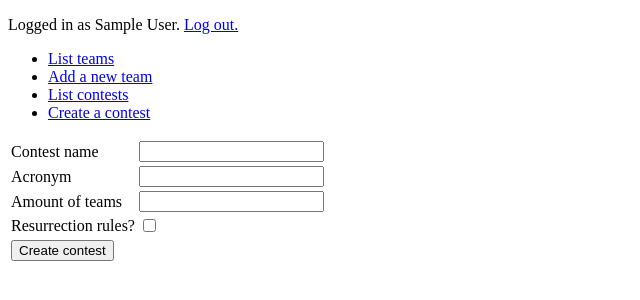
After one commit to Granigan/BBMRS, a Flask app: page /contests/new/ in a window 1280 px wide. The commit adds this page. Shown: the top 300 px of the page, without its empty margins (0-640 px from the left). Run offline with Flask 2, Linux system fonts and the light colour scheme; a user stored in the database is signed in; tables that the repository leaves empty hold one stand-in row (values such as "Sample post").

Commit message:
adds contest listing and creation pages

```diff
--- a/application/__init__.py
+++ b/application/__init__.py
@@ -24,6 +24,8 @@ from application.auth import models
 from application.auth import views
 
 from application.contests import models
+from application.contests import views
+
 from application.matches import models
 
 # login
--- /dev/null
+++ b/application/contests/forms.py
@@ -0,0 +1,11 @@
+from flask_wtf import FlaskForm
+from wtforms import StringField, IntegerField, BooleanField, validators
+
+class ContestForm(FlaskForm):
+    name = StringField("Contest name", [validators.Length(min=5)])
+    acronym = StringField("Acronym", [validators.Length(min=2)])
+    maximum_slots = IntegerField("Amount of teams", [validators.NumberRange(min=2)])
+    resurrect = BooleanField("Resurrection rules?")
+
+    class Meta:
+        csrf = False
--- /dev/null
+++ b/application/contests/views.py
@@ -0,0 +1,43 @@
+from flask import redirect, render_template, request, url_for
+from flask_login import login_required, current_user
+
+from application import app, db
+from application.contests.models import Contest
+from application.contests.forms import ContestForm
+
+@app.route("/contests", methods=["GET"])
+def contests_index():
+    return render_template("contests/list.html", contests = Contest.query.all())
+
+@app.route("/contests/new/")
+@login_required
+def contest_form():
+    return render_template("contests/new.html", form=ContestForm())
+
+@app.route("/contests", methods=["POST"])
+@login_required
+def contest_create():
+    form = ContestForm(request.form)
+
+    if not form.validate():
+        return render_template("contests/new.html", form=form)
+
+# tää ei kait futaa näin syystä mistä lie - pitää määritellä muut tiedot erikseen
+    c = Contest(name=form.name.data, acronym=form.acronym.data,
+        maximum_slots=form.maximum_slots.data, resurrect=form.resurrect.data)
+    c.account_id = current_user.id
+
+    db.session().add(c)
+    db.session().commit()
+
+    return redirect(url_for("contests_index"))
+
+@app.route("/contests/delete_<contest_id>", methods=['POST'])
+@login_required
+def contest_delete(contest_id):
+    c = Contest.query.get(contest_id)
+
+    db.session.delete(c)
+    db.session.commit()
+
+    return redirect(url_for("contests_index"))
--- /dev/null
+++ b/application/templates/contests/new.html
@@ -0,0 +1,66 @@
+{% extends "layout.html" %}
+
+{% block body %}
+<form method="POST" action="{{ url_for('contest_create') }}">
+    <table>
+        <tr>
+            <td>
+                {{ form.name.label }}
+            </td>
+            <td>
+                {{ form.name }}
+            </td>
+            <td>
+                <ul>
+                    {% for error in form.name.errors %}
+                    <li>{{ error }}</li>
+                    {% endfor %}
+                </ul>
+            </td>
+        </tr>
+        <tr>
+            <td>
+                {{ form.acronym.label }}
+            </td>
+            <td>
+                {{ form.acronym }}
+            </td>
+            <td>
+                <ul>
+                    {% for error in form.acronym.errors %}
+                    <li>{{ error }}</li>
+                    {% endfor %}
+                </ul>
+            </td>
+        </tr>
+        <tr>
+            <td>
+                {{ form.maximum_slots.label }}
+            </td>
+            <td>
+                {{ form.maximum_slots }}
+            </td>
+            <td>
+                <ul>
+                    {% for error in form.maximum_slots.errors %}
+                    <li>{{ error }}</li>
+                    {% endfor %}
+                </ul>
+            </td>
+        </tr>
+        <tr>
+            <td>
+                {{ form.resurrect.label }}
+            </td>
+            <td>
+                {{ form.resurrect }}
+            </td>
+        </tr>
+        <tr>
+            <td colspan="2">
+                <input type="submit" value="Create contest"/>
+            </td>
+        </tr>
+    </table>
+</form>
+{% endblock %}
--- a/application/templates/layout.html
+++ b/application/templates/layout.html
@@ -18,6 +18,8 @@
         <ul>
             <li><a href="{{ url_for('teams_index') }}">List teams</a></li>
             <li><a href="{{ url_for('teams_form') }}">Add a new team</a></li>
+            <li><a href="{{ url_for('contests_index') }}">List contests</a></li>
+            <li><a href="{{ url_for('contest_form') }}">Create a contest</a></li>
         </ul>
 
         {% block body %}
```
Also changed, not shown: application/contests/models.py (+11 -5 lines), application/teams/models.py (+0 -8 lines), application/templates/contests/list.html (added, +30 -0 lines).
